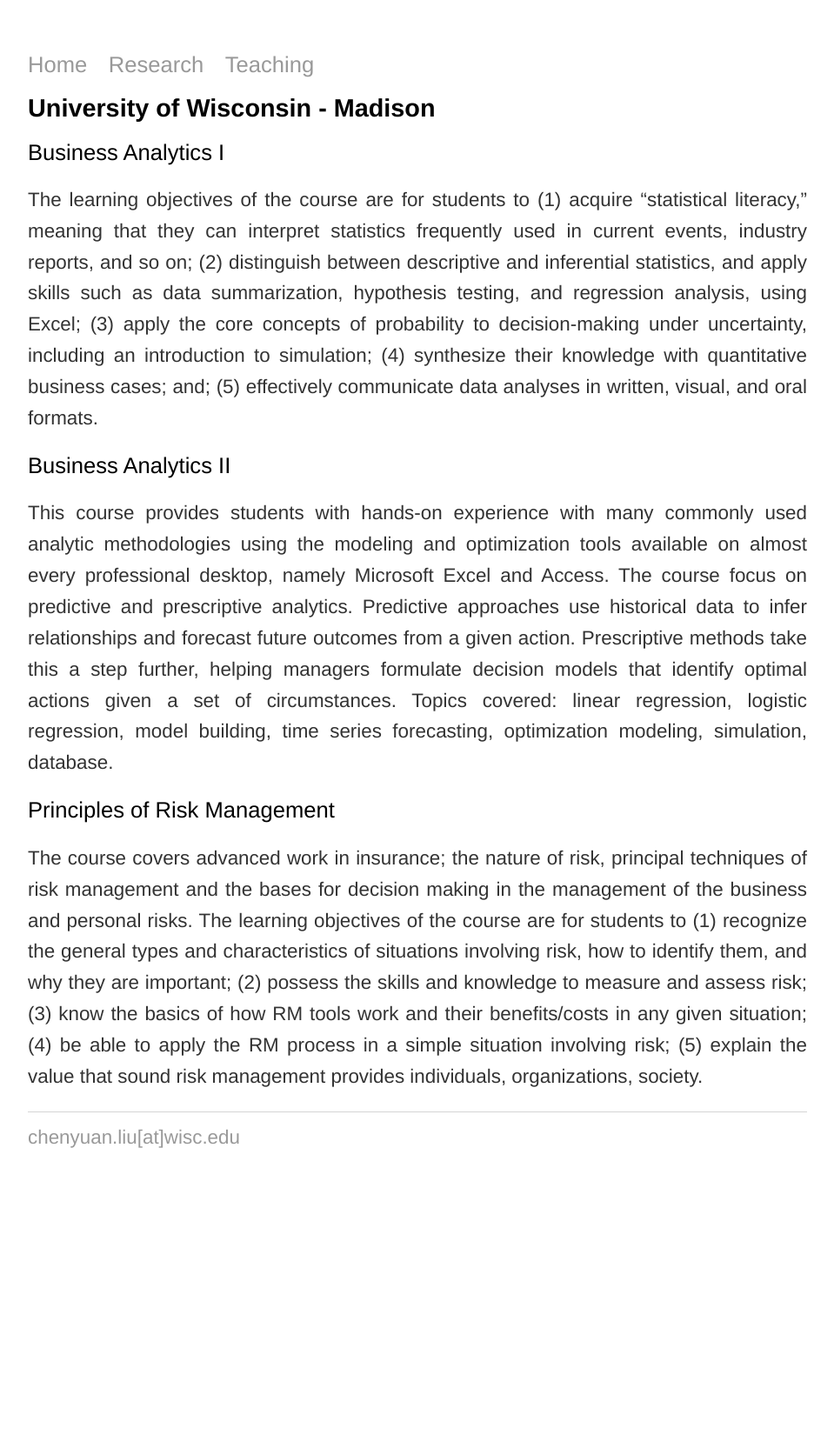
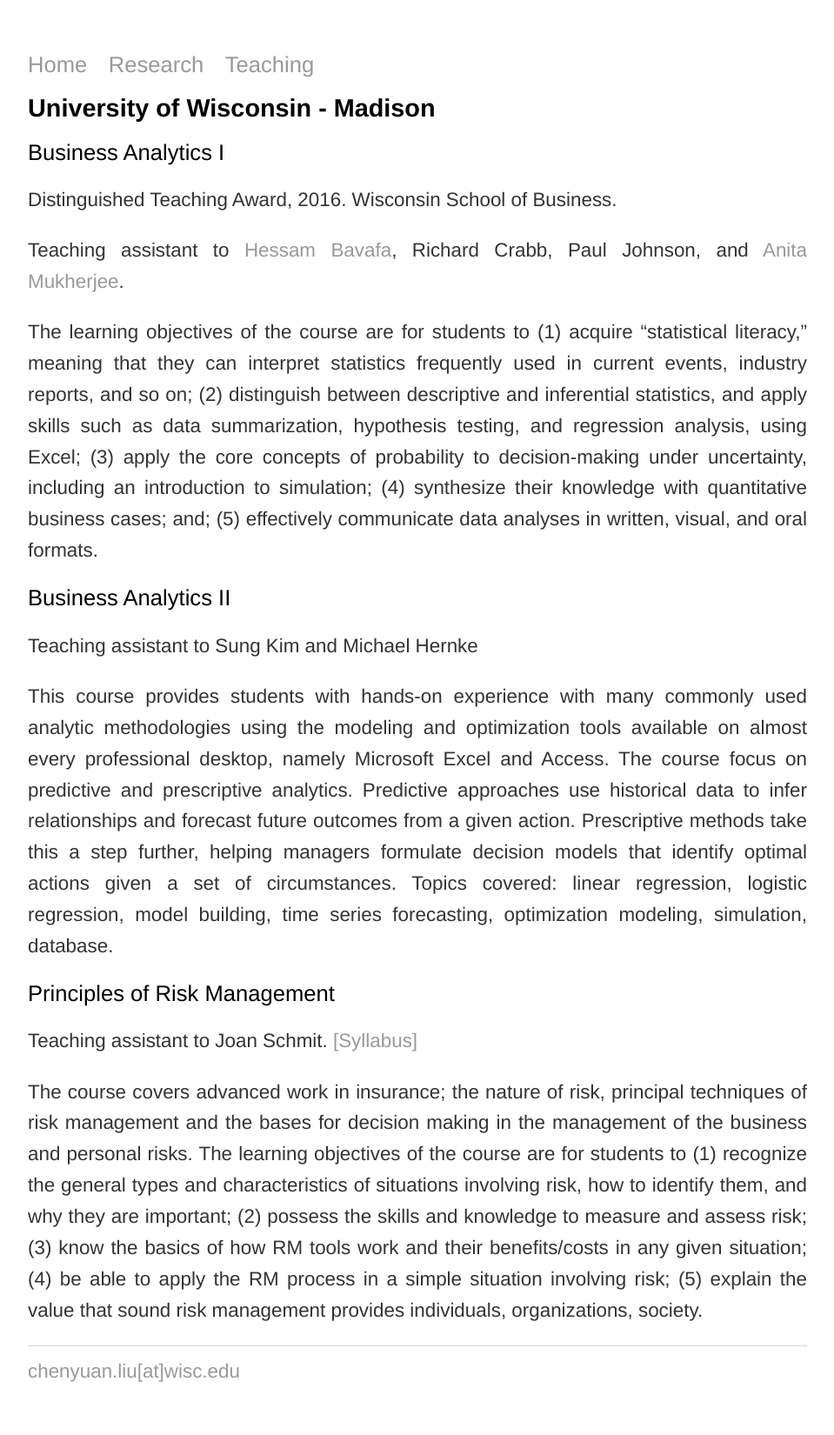
Before and after one commit to trifen/feng3hu.github.io, a Jekyll site: the page built from teaching.html, in a window 1280 px wide. Shown: the whole page at 87% size, without its empty margins (160-1119 px from the left). Built offline with Jekyll 4.4.1, drawn with Linux system fonts in a browser that asks for light colours; before the commit the page ends 1381 px from its top, so only the background shows below that.

Commit message:
Update teaching.html

```diff
--- a/teaching.html
+++ b/teaching.html
@@ -6,9 +6,13 @@ title: Chenyuan Liu
 	<div align="justify">
   		<h1>University of Wisconsin - Madison</h1>
 <h2>Business Analytics I </h2>
+	<p>Distinguished Teaching Award, 2016. Wisconsin School of Business.
+	<p>Teaching assistant to <a href="https://sites.google.com/wisc.edu/bavafa/teaching?authuser=0" target="_blank">Hessam Bavafa</a>, Richard Crabb, Paul Johnson, and <a href="https://sites.google.com/a/wisc.edu/amukherjee/" target="_blank">Anita Mukherjee</a>.</p>
 	<p>The learning objectives of the course are for students to (1) acquire “statistical literacy,” meaning that they can interpret statistics frequently used in current events, industry reports, and so on; (2) distinguish between descriptive and inferential statistics, and apply skills such as data summarization, hypothesis testing, and regression analysis, using Excel; (3) apply the core concepts of probability to decision-making under uncertainty, including an introduction to simulation; (4) synthesize their knowledge with quantitative business cases; and; (5) effectively communicate data analyses in written, visual, and oral formats. </p>
 <h2>Business Analytics II </h2>
-		<p>This course provides students with hands-on experience with many commonly used analytic methodologies using the modeling and optimization tools available on almost every professional desktop, namely Microsoft Excel and Access. The course focus on predictive and prescriptive analytics. Predictive approaches use historical data to infer relationships and forecast future outcomes from a given action. Prescriptive methods take this a step further, helping managers formulate decision models that identify optimal actions given a set of circumstances. Topics covered: linear regression, logistic regression, model building, time series forecasting, optimization modeling, simulation, database.</p>
+	<p>Teaching assistant to Sung Kim and Michael Hernke
+	<p>This course provides students with hands-on experience with many commonly used analytic methodologies using the modeling and optimization tools available on almost every professional desktop, namely Microsoft Excel and Access. The course focus on predictive and prescriptive analytics. Predictive approaches use historical data to infer relationships and forecast future outcomes from a given action. Prescriptive methods take this a step further, helping managers formulate decision models that identify optimal actions given a set of circumstances. Topics covered: linear regression, logistic regression, model building, time series forecasting, optimization modeling, simulation, database.</p>
 <h2>Principles of Risk Management</h2>
+	<p>Teaching assistant to Joan Schmit. <a href="https://wsbfiles.wsb.wisc.edu/digital/jtschmit/schteach/RMI%20300%20Syllabus%20F2018%20requirements-1.pdf" target="_blank">[Syllabus]</a></p>
 	<p>The course covers advanced work in insurance; the nature of risk, principal techniques of risk management and the bases for decision making in the management of the business and personal risks. The learning objectives of the course are for students to (1) recognize the general types and characteristics of situations involving risk, how to identify them, and why they are important; (2) possess the skills and knowledge to measure and assess risk; (3) know the basics of how RM tools work and their benefits/costs in any given situation; (4) be able to apply the RM process in a simple situation involving risk; (5) explain the value that sound risk management provides individuals, organizations, society.</p>
 </div><!-- /.blurb -->
```
